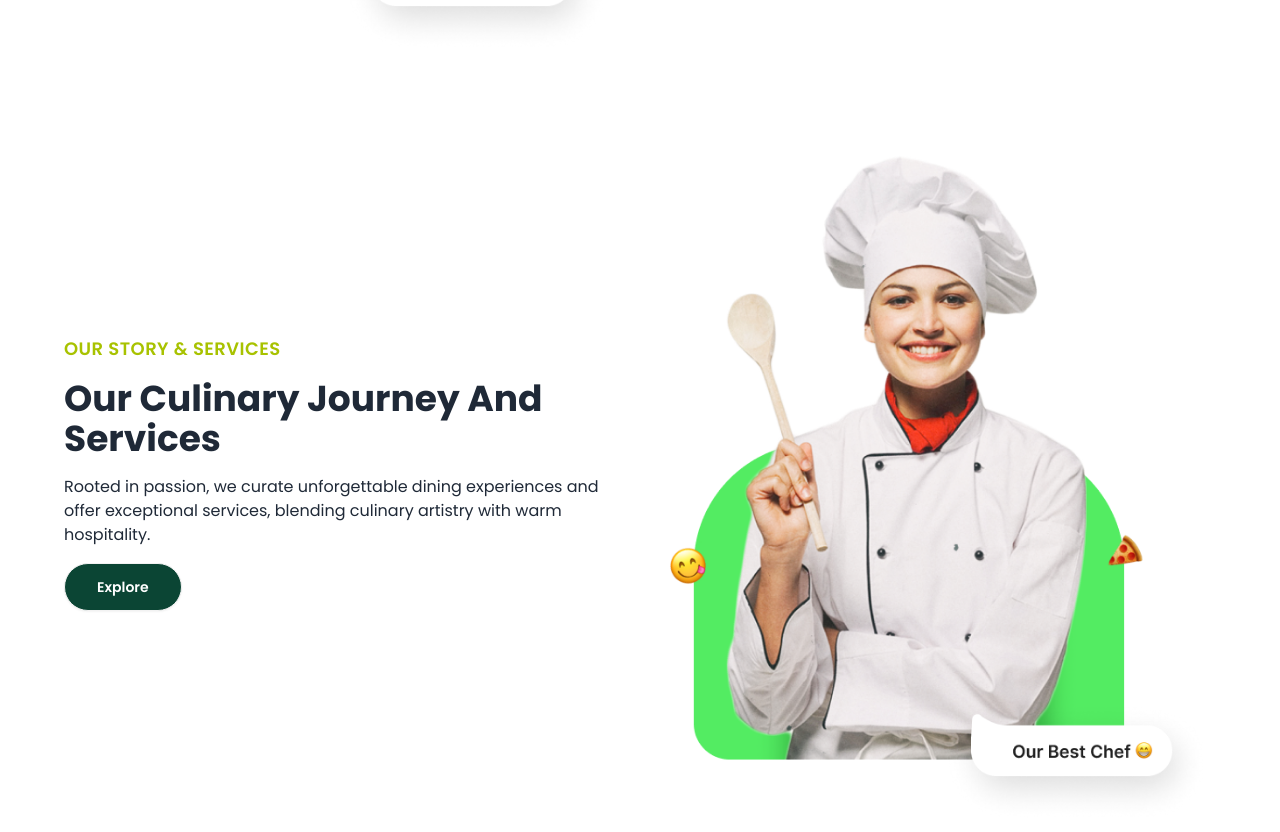
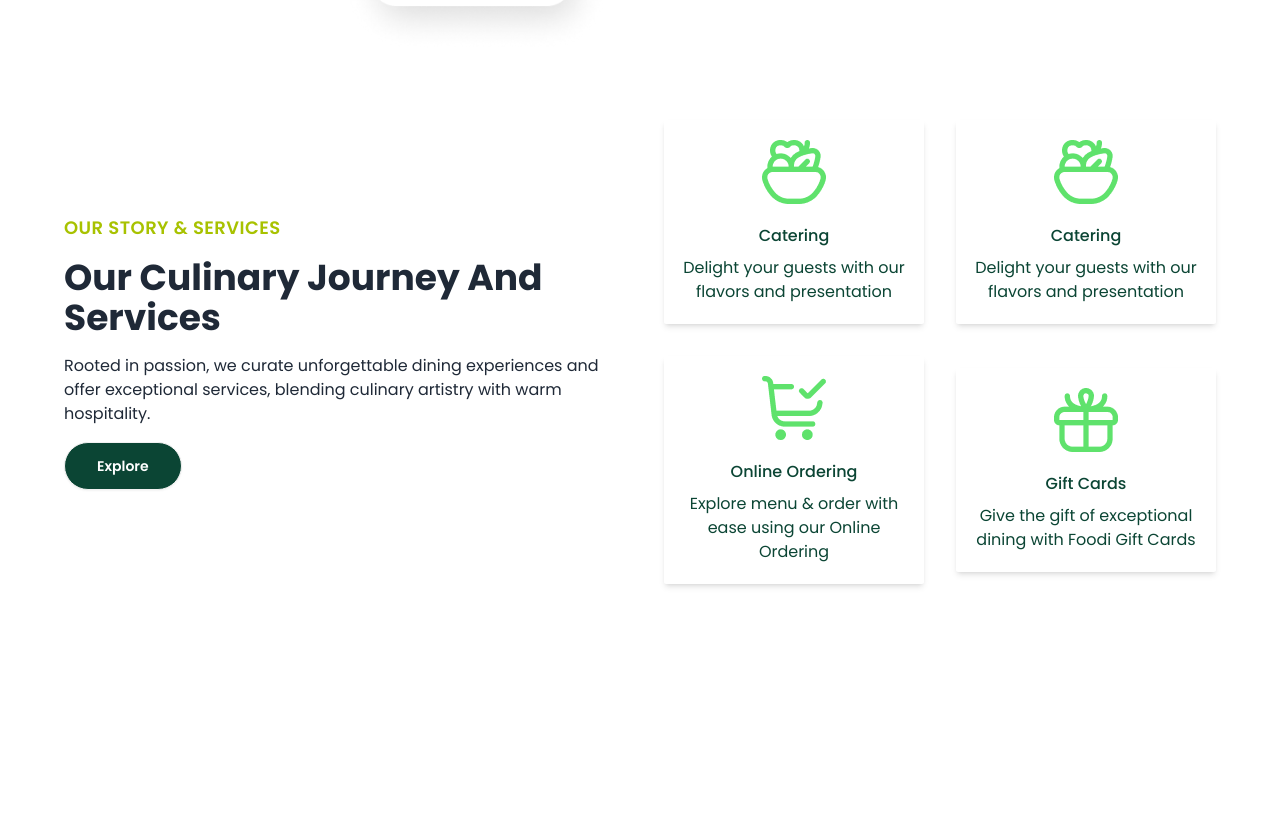
Before and after one commit to nayon117/flavify-client, a React (Vite) app: page / in a window 1280 px wide. Shown: the part 2560-3392 px from the top of the page. After the commit the page ends 3208 px from the top, so only its background shows below. Built offline with nearby package versions, Linux system fonts and the light colour scheme.

Commit message:
add service section with full functionality

```diff
--- a/src/pages/home/OurServices.jsx
+++ b/src/pages/home/OurServices.jsx
@@ -1,12 +1,30 @@
 const OurServices = () => {
-
-    const serviceList = [
-        {id:1, title:"Catering", des:"Delight your guests with our flavors and  presentation", image:"/public/images/home/services/icon1.png"},
-        {id:2, title:"Catering", des:"Delight your guests with our flavors and  presentation", image:"/public/images/home/services/icon1.png"},
-        {id:3, title:"Online Ordering", des:"Explore menu & order with ease using our Online Ordering ", image:"/public/images/home/services/icon3.png"},
-        {id:4, title:"Gift Cards", des:"Give the gift of exceptional dining with Foodi Gift Cards", image:"/public/images/home/services/icon4.png"},
-    ]
-
+  const serviceList = [
+    {
+      id: 1,
+      title: "Catering",
+      des: "Delight your guests with our flavors and  presentation",
+      image: "/public/images/home/services/icon1.png",
+    },
+    {
+      id: 2,
+      title: "Catering",
+      des: "Delight your guests with our flavors and  presentation",
+      image: "/public/images/home/services/icon1.png",
+    },
+    {
+      id: 3,
+      title: "Online Ordering",
+      des: "Explore menu & order with ease using our Online Ordering ",
+      image: "/public/images/home/services/icon3.png",
+    },
+    {
+      id: 4,
+      title: "Gift Cards",
+      des: "Give the gift of exceptional dining with Foodi Gift Cards",
+      image: "/public/images/home/services/icon4.png",
+    },
+  ];
 
   return (
     <div className="section-container my-16">
@@ -28,10 +46,15 @@
         </div>
         {/* image  */}
         <div className="md:w-1/2">
-          <img
-            src="/images/home/testimonials/testimonials.png"
-            alt="testimonial image"
-          />
+          <div className="grid grid-cols-1 md:grid-cols-2 gap-8 items-center">
+            {serviceList?.map((service) => (
+              <div key={service.id} className="shadow-md rounded-sm py-5 px-4 text-center space-y-2 text-green cursor-pointer hover:border-accent transition-all duration-300 hover:border">
+                <img src={service?.image} alt="icons" className="mx-auto" />
+                <h3 className="pt-3 font-medium">{service?.title}</h3>
+                <p>{service.des}</p>
+              </div>
+            ))}
+          </div>
         </div>
       </div>
     </div>
```
